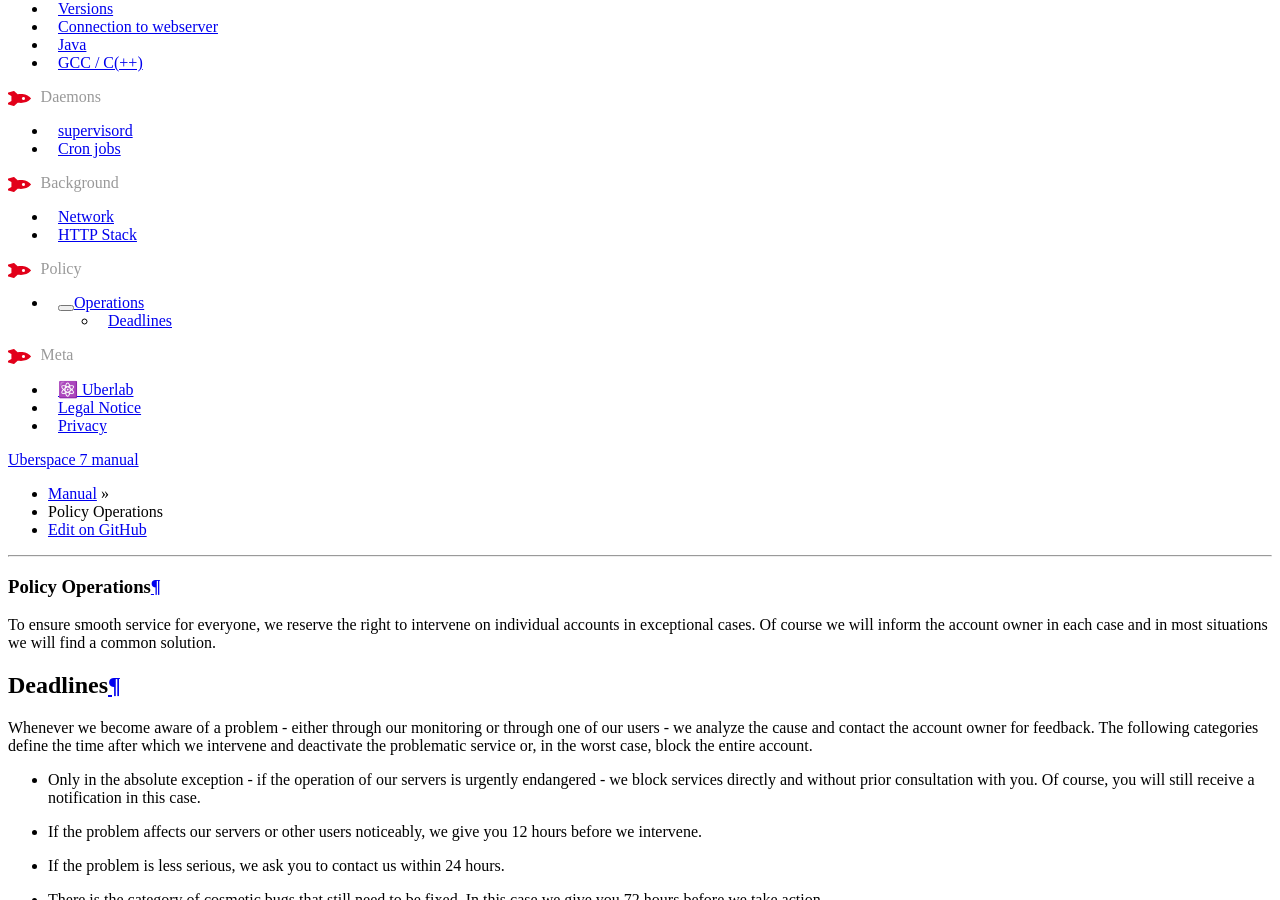
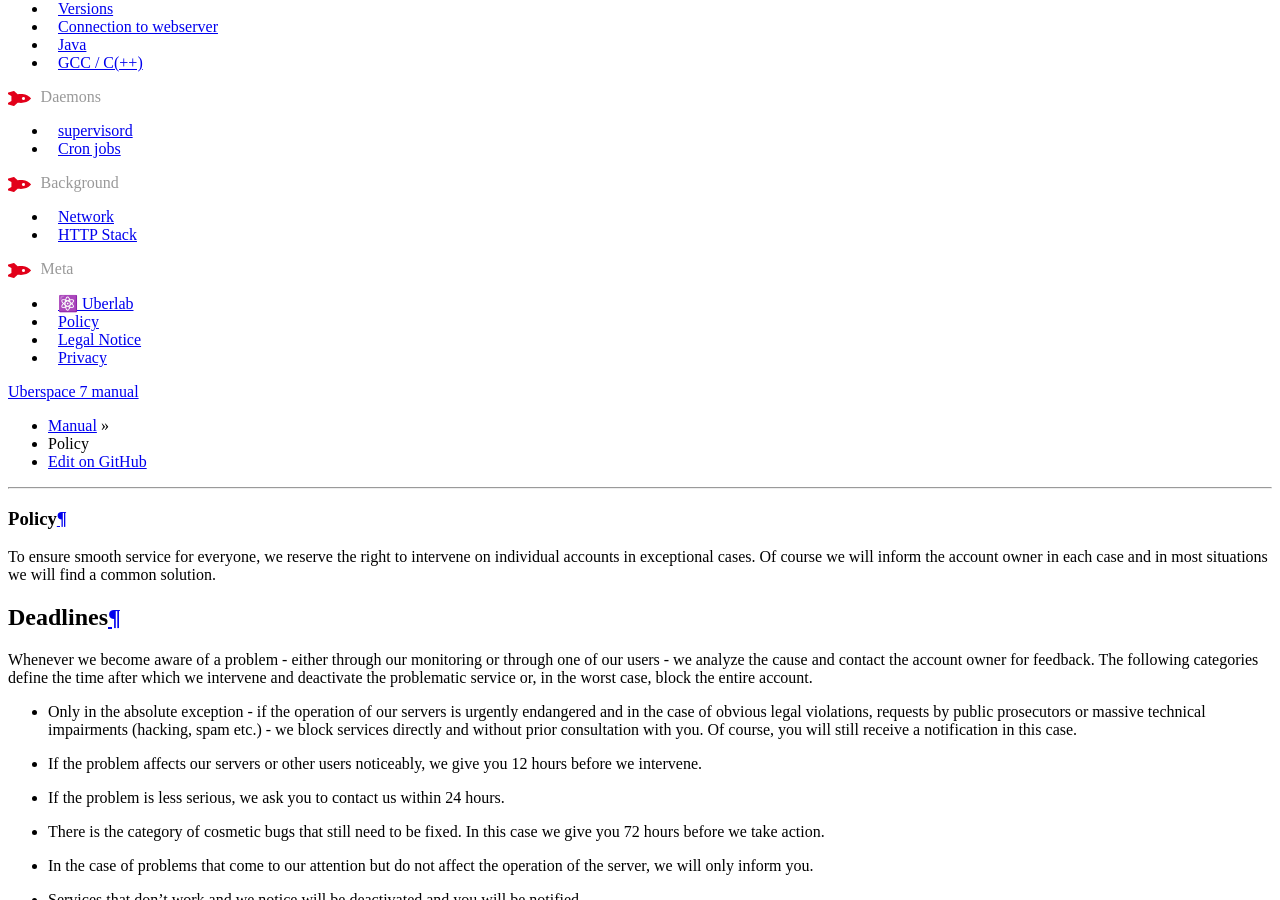
Before and after one commit to Uberspace/manual, a Sphinx documentation site: the page built from source/policy.rst, in a window 1280 px wide and 900 px high, scrolled down 1212 px. Built offline with Sphinx 7.4.7 and the Read the Docs theme 2.0.0, drawn with Linux system fonts in a browser that asks for light colours; pages that are not in the unit, such as notebooks, are missing from menus.

Commit message:
:memo: refine policy

```diff
--- a/source/policy-conduct.rst
+++ /dev/null
@@ -1 +0,0 @@
-House rules: https://uberspace.de/en/about/houserules/
--- a/source/policy-ops.rst
+++ b/source/policy.rst
@@ -1,8 +1,8 @@
-.. _operations:
+.. _policy:
 
-#################
-Policy Operations
-#################
+######
+Policy
+######
 
 To ensure smooth service for everyone, we reserve the right to intervene on individual accounts in exceptional cases. Of course we will inform the account owner in each case and in most situations we will find a common solution.
 
@@ -11,7 +11,7 @@ Deadlines
 
 Whenever we become aware of a problem - either through our monitoring or through one of our users - we analyze the cause and contact the account owner for feedback. The following categories define the time after which we intervene and deactivate the problematic service or, in the worst case, block the entire account.
 
-* Only in the absolute exception - if the operation of our servers is urgently endangered - we block services directly and without prior consultation with you. Of course, you will still receive a notification in this case.
+* Only in the absolute exception - if the operation of our servers is urgently endangered and in the case of obvious legal violations, requests by public prosecutors or massive technical impairments (hacking, spam etc.) - we block services directly and without prior consultation with you. Of course, you will still receive a notification in this case.
 * If the problem affects our servers or other users noticeably, we give you 12 hours before we intervene.
 * If the problem is less serious, we ask you to contact us within 24 hours.
 * There is the category of cosmetic bugs that still need to be fixed. In this case we give you 72 hours before we take action.
```
Also changed, not shown: source/index.rst (+1 -9 lines), source/policy-abuse.rst (deleted).
